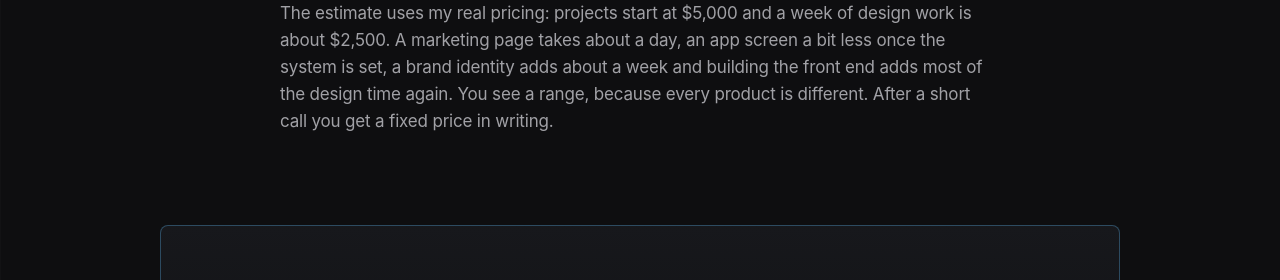
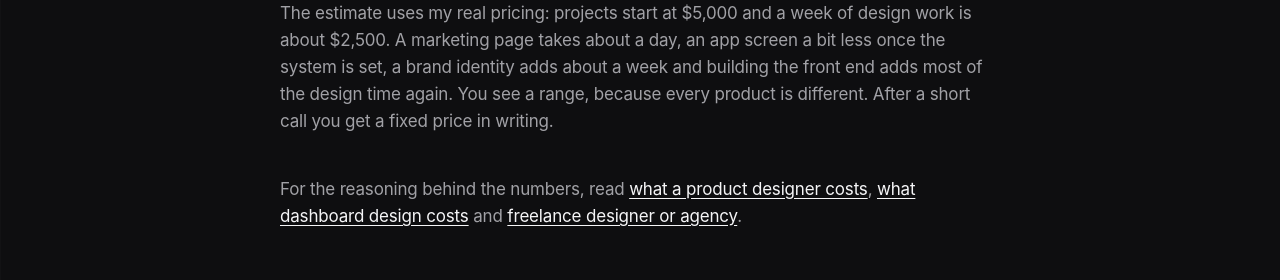
Before and after one commit to samirvllaco/samvllaco-com, a Next.js app: page /tools/design-cost-calculator in a window 1280 px wide. Shown: the part 926-1206 px from the top of the page. Built offline with nearby package versions, Linux system fonts and the light colour scheme; no server answers.

Commit message:
Internal linking: cost calculator

```diff
--- a/app/tools/design-cost-calculator/page.jsx
+++ b/app/tools/design-cost-calculator/page.jsx
@@ -31,6 +31,7 @@ export default function Page() {
       <section className="tl-how" aria-labelledby="tl-how-h">
         <h2 id="tl-how-h">How it works</h2>
         <p>The estimate uses my real pricing: projects start at $5,000 and a week of design work is about $2,500. A marketing page takes about a day, an app screen a bit less once the system is set, a brand identity adds about a week and building the front end adds most of the design time again. You see a range, because every product is different. After a short call you get a fixed price in writing.</p>
+        <p className="ax-also">For the reasoning behind the numbers, read <a href="/writing/product-designer-cost/">what a product designer costs</a>, <a href="/writing/dashboard-design-cost/">what dashboard design costs</a> and <a href="/writing/freelance-designer-vs-agency/">freelance designer or agency</a>.</p>
       </section>
       <ToolCta />
     </div>
```
